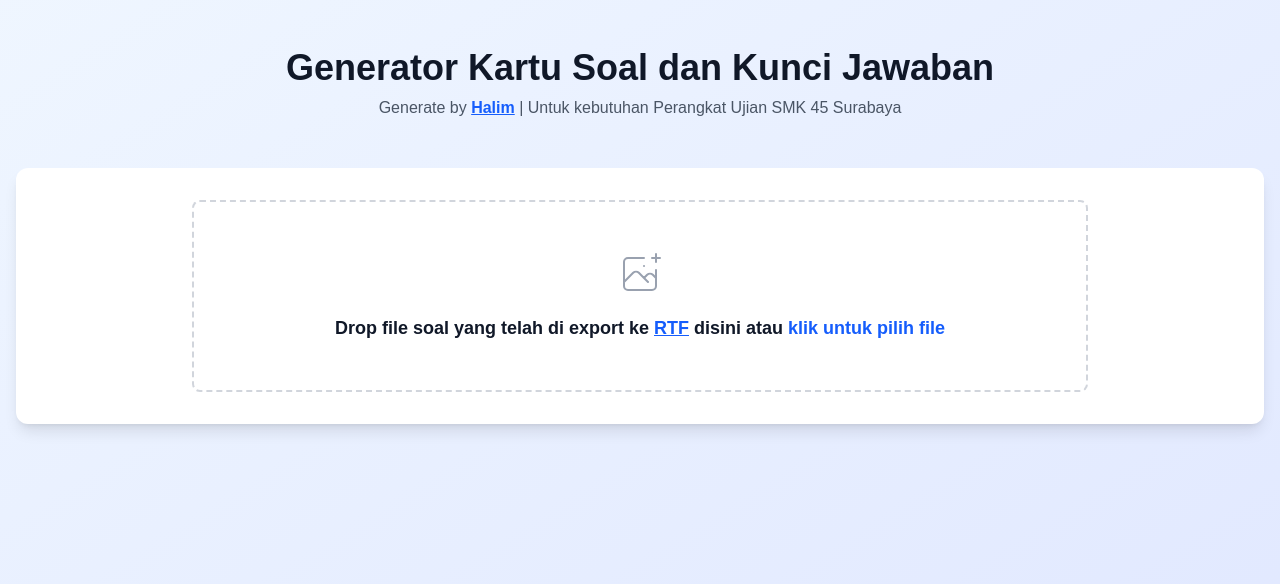
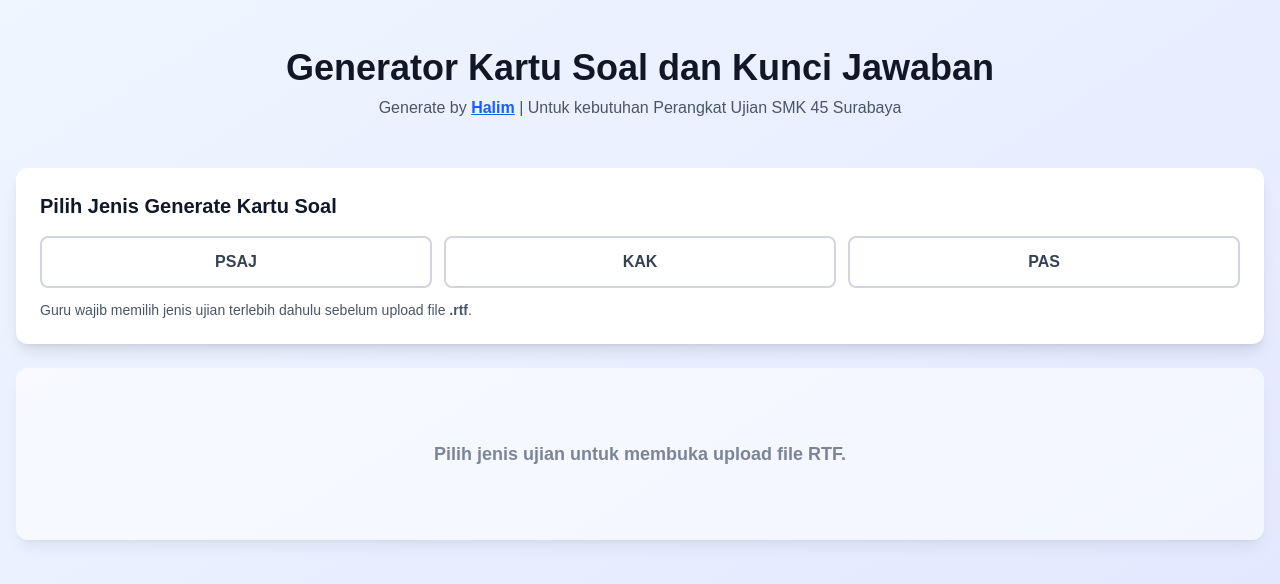
Before and after one commit to Burzess/kartu-soal-psaj, a Next.js app: page / in a window 1280 px wide. Shown: the top 584 px of the page. Built offline with nearby package versions, Linux system fonts and the light colour scheme.

Commit message:
feat: add exam type selection and update related components for improved functionality

```diff
--- a/app/page.tsx
+++ b/app/page.tsx
@@ -11,10 +11,13 @@ import { KisiKisiData, KisiKisiItem } from '@/lib/kisi-parser';
 import jsPDF from 'jspdf';
 import html2canvas from 'html2canvas';
 
+type ExamType = 'PSAJ' | 'KAK' | 'PAS';
+
 export default function Home() {
   const [parseResult, setParseResult] = useState<ParseResult | null>(null);
   const [kisiKisiData, setKisiKisiData] = useState<KisiKisiData | null>(null);
   const [showKunciJawaban, setShowKunciJawaban] = useState(false);
+  const [examType, setExamType] = useState<ExamType | ''>('');
   const [metadata, setMetadata] = useState({
     namaSekolah: 'SMK 45 Surabaya',
     mataPelajaran: '',
@@ -24,11 +27,12 @@ export default function Home() {
     tahunPelajaran: '2025 / 2026'
   });
   const [isExporting, setIsExporting] = useState(false);
+  const examTypeOptions: ExamType[] = ['PSAJ', 'KAK', 'PAS'];
   const metadataLabels: Record<keyof typeof metadata, string> = {
     namaSekolah: 'Nama Sekolah',
     mataPelajaran: 'Mata Pelajaran',
     kurikulum: 'Kurikulum',
-    kelasUjian: 'Kelas / Ujian',
+    kelasUjian: 'Kelas',
     penyusun: 'Penyusun',
     tahunPelajaran: 'Tahun Pelajaran'
   };
@@ -174,6 +178,11 @@ export default function Home() {
   };
 
   const handleParsed = (result: ParseResult) => {
+    if (!examType) {
+      alert('Pilih jenis ujian (PSAJ, KAK, atau PAS) sebelum upload file RTF.');
+      return;
+    }
+
     if (result.errors.length > 0) {
       console.error('[DEBUG][PARSE][RESULT] Ditemukan error setelah parse', {
         totalQuestions: result.questions.length,
@@ -228,7 +237,6 @@ export default function Home() {
   //   }
   // };
 
-  // GANTI handleExportPDF
   const handleExportPDF = () => {
     if (!ensureMetadataComplete('kartu soal')) return;
 
@@ -241,7 +249,6 @@ export default function Home() {
     }, 100);
   };
 
-  // GANTI handleExportKunciJawaban
   const handleExportKunciJawaban = () => {
     if (!ensureMetadataComplete('kunci jawaban')) return;
 
@@ -393,14 +400,48 @@ export default function Home() {
 
         {/* Main Content */}
         {!parseResult ? (
-          <div className="bg-white rounded-xl shadow-lg p-8">
-            <FileUpload onParsed={handleParsed} />
+          <div className="space-y-6">
+            <div className="bg-white rounded-xl shadow-lg p-6 print:hidden">
+              <h2 className="text-xl font-bold mb-4 text-gray-900">Pilih Jenis Generate Kartu Soal</h2>
+              <div className="grid grid-cols-1 sm:grid-cols-3 gap-3">
+                {examTypeOptions.map((type) => (
+                  <button
+                    key={type}
+                    type="button"
+                    onClick={() => setExamType(type)}
+                    className={`px-4 py-3 rounded-lg border-2 font-semibold transition-colors ${
+                      examType === type
+                        ? 'border-blue-600 bg-blue-600 text-white'
+                        : 'border-gray-300 bg-white text-gray-700 hover:border-blue-400'
+                    }`}
+                  >
+                    {type}
+                  </button>
+                ))}
+              </div>
+              <p className="mt-3 text-sm font-medium text-gray-600">
+                Guru wajib memilih jenis ujian terlebih dahulu sebelum upload file <span className="font-bold">.rtf</span>.
+              </p>
+            </div>
+
+            <div className={`bg-white rounded-xl shadow-lg p-8 ${examType ? '' : 'opacity-60'}`}>
+              {examType ? (
+                <FileUpload onParsed={handleParsed} />
+              ) : (
+                <div className="py-10 text-center">
+                  <p className="text-lg font-semibold text-gray-700">Pilih jenis ujian untuk membuka upload file RTF.</p>
+                </div>
+              )}
+            </div>
           </div>
         ) : (
           <div className="space-y-6">
             {/* Metadata Form */}
             <div className="bg-white rounded-xl shadow-lg p-6 print:hidden">
               <h2 className="text-xl font-bold mb-4 text-gray-900">Informasi Kartu Soal</h2>
+              <p className="mb-4 text-sm font-semibold text-blue-700">
+                Jenis Ujian: <span className="text-blue-900">{examType || '-'}</span>
+              </p>
               <div className="grid grid-cols-1 md:grid-cols-3 gap-4">
                 <input
                   id="nama-sekolah"
@@ -436,7 +477,7 @@ export default function Home() {
                   id="kelas-ujian"
                   name="kelasUjian"
                   type="text"
-                  placeholder="Kelas / Ujian (contoh: XII / PSAJ)"
+                  placeholder="Kelas (contoh: XII)"
                   value={metadata.kelasUjian}
                   onChange={(e) => setMetadata({ ...metadata, kelasUjian: e.target.value })}
                   className={metadataInputClass('kelasUjian')}
@@ -547,6 +588,7 @@ export default function Home() {
                 <KunciJawaban
                   questions={parseResult.questions}
                   metadata={metadata}
+                  examType={examType || 'PSAJ'}
                   skorPerSoal={1.5}
                   images={parseResult.images}
                 />
@@ -559,6 +601,7 @@ export default function Home() {
                       <KartuSoalEssay
                         question={question}
                         metadata={metadata}
+                        examType={examType || 'PSAJ'}
                         images={parseResult.images}
                         kisiKisi={getKisiKisi(question.number)}
                       />
@@ -566,6 +609,7 @@ export default function Home() {
                       <KartuSoal
                         question={question}
                         metadata={metadata}
+                        examType={examType || 'PSAJ'}
                         images={parseResult.images}
                         kisiKisi={getKisiKisi(question.number)}
                       />
--- a/components/KartuSoal.tsx
+++ b/components/KartuSoal.tsx
@@ -3,6 +3,8 @@
 import React from 'react';
 import { Question, ExtractedImage } from '@/lib/parser';
 import { KisiKisiItem } from '@/lib/kisi-parser';
+
+type ExamType = 'PSAJ' | 'KAK' | 'PAS';
 
 interface KartuSoalProps {
   question: Question;
@@ -16,6 +18,7 @@ interface KartuSoalProps {
   };
   images?: ExtractedImage[];
   kisiKisi?: KisiKisiItem;
+  examType: ExamType;
 }
 
 // Helper to render text with image placeholders and preserve line breaks/lists
@@ -111,7 +114,7 @@ function renderTextWithImages(text: string, images?: ExtractedImage[]): React.Re
   );
 }
 
-export default function KartuSoal({ question, metadata, images, kisiKisi }: KartuSoalProps) {
+export default function KartuSoal({ question, metadata, images, kisiKisi, examType }: KartuSoalProps) {
   // Labels and their corresponding kisi-kisi values
   const labelData = [
     { label: 'Capaian Pembelajaran', value: kisiKisi?.capaianPembelajaran || '' },
@@ -132,6 +135,8 @@ export default function KartuSoal({ question, metadata, images, kisiKisi }: Kart
   if (question.options.e) {
     options.push(`E. ${question.options.e}`);
   }
+
+  const kelasDanUjian = metadata?.kelasUjian ? `${metadata.kelasUjian} / ${examType}` : '-';
 
   return (
     <div className="mt-8 w-full bg-white border-2 border-black print:border-black print:break-after-page text-black text-[12px] leading-normal" style={{ backgroundColor: '#ffffff' }}>
@@ -155,7 +160,7 @@ export default function KartuSoal({ question, metadata, images, kisiKisi }: Kart
           </div>
           <div className="flex">
             <span className="w-36 font-bold">Kelas / Ujian</span>
-            <span>: {metadata?.kelasUjian || '-'}</span>
+            <span>: {kelasDanUjian}</span>
           </div>
         </div>
 
--- a/components/KartuSoalEssay.tsx
+++ b/components/KartuSoalEssay.tsx
@@ -4,6 +4,8 @@ import React from 'react';
 import { Question, ExtractedImage } from '@/lib/parser';
 import { KisiKisiItem } from '@/lib/kisi-parser';
 import Image from 'next/image';
+
+type ExamType = 'PSAJ' | 'KAK' | 'PAS';
 
 interface KartuSoalEssayProps {
   question: Question;
@@ -17,6 +19,7 @@ interface KartuSoalEssayProps {
   };
   images?: ExtractedImage[];
   kisiKisi?: KisiKisiItem;
+  examType: ExamType;
 }
 
 // Helper to render text with image placeholders and preserve line breaks/lists
@@ -107,7 +110,7 @@ function renderTextWithImages(text: string, images?: ExtractedImage[]): React.Re
   );
 }
 
-export default function KartuSoalEssay({ question, metadata, images, kisiKisi }: KartuSoalEssayProps) {
+export default function KartuSoalEssay({ question, metadata, images, kisiKisi, examType }: KartuSoalEssayProps) {
   // Labels and their corresponding kisi-kisi values
   const labelData = [
     { label: 'Capaian Pembelajaran', value: kisiKisi?.capaianPembelajaran || '' },
@@ -119,6 +122,7 @@ export default function KartuSoalEssay({ question, metadata, images, kisiKisi }:
   ];
 
   const jawabanText = question.answer || '(Belum ada jawaban)';
+  const kelasDanUjian = metadata?.kelasUjian ? `${metadata.kelasUjian} / ${examType}` : '-';
 
   return (
     <div className="mt-10 w-full bg-white border-2 border-black print:border-black print:break-after-page text-black text-[12px] leading-normal" style={{ backgroundColor: '#ffffff' }}>
@@ -142,7 +146,7 @@ export default function KartuSoalEssay({ question, metadata, images, kisiKisi }:
           </div>
           <div className="flex">
             <span className="w-36 font-bold">Kelas / Ujian</span>
-            <span>: {metadata?.kelasUjian || '-'}</span>
+            <span>: {kelasDanUjian}</span>
           </div>
         </div>
 
--- a/components/KunciJawaban.tsx
+++ b/components/KunciJawaban.tsx
@@ -3,8 +3,11 @@
 import React from 'react';
 import { Question, ExtractedImage } from '@/lib/parser';
 
+type ExamType = 'PSAJ' | 'KAK' | 'PAS';
+
 interface KunciJawabanProps {
   questions: Question[];
+  examType: ExamType;
   metadata?: {
     namaSekolah?: string;
     mataPelajaran?: string;
@@ -57,9 +60,14 @@ function renderTextWithImages(text: string, images?: ExtractedImage[]): React.Re
   );
 }
 
-export default function KunciJawaban({ questions, metadata, skorPerSoal = 1.5, images }: KunciJawabanProps) {
+export default function KunciJawaban({ questions, examType, metadata, skorPerSoal = 1.5, images }: KunciJawabanProps) {
   const pgQuestions = questions.filter(q => q.type === 'PG');
   const essayQuestions = questions.filter(q => q.type === 'URAIAN');
+  const examHeaderByType: Record<ExamType, string> = {
+    PSAJ: 'PENILAIAN SUMATIF AKHIR JENJANG (PSAJ)',
+    KAK: 'UJIAN KAK',
+    PAS: 'PENILAIAN AKHIR SEMESTER (PAS)'
+  };
 
   const hasPG = pgQuestions.length > 0;
   const hasEssay = essayQuestions.length > 0;
@@ -78,7 +86,7 @@ export default function KunciJawaban({ questions, metadata, skorPerSoal = 1.5, i
       {/* Header */}
       <div className="text-center mb-8">
         <h1 className="font-bold text-[32px] mb-3">KUNCI JAWABAN & PEDOMAN PENILAIAN</h1>
-        <h2 className="font-bold text-[26px] mb-2">PENILAIAN SUMATIF AKHIR JENJANG (PSAJ)</h2>
+        {/* <h2 className="font-bold text-[26px] mb-2">{examHeaderByType[examType]}</h2> */}
         <h2 className="font-bold text-[26px] mb-2">TAHUN PELAJARAN {metadata?.tahunPelajaran || '2025/2026'}</h2>
         <h2 className="font-bold text-[26px]">MAPEL {(metadata?.mataPelajaran || '-').toUpperCase()}</h2>
       </div>
```
